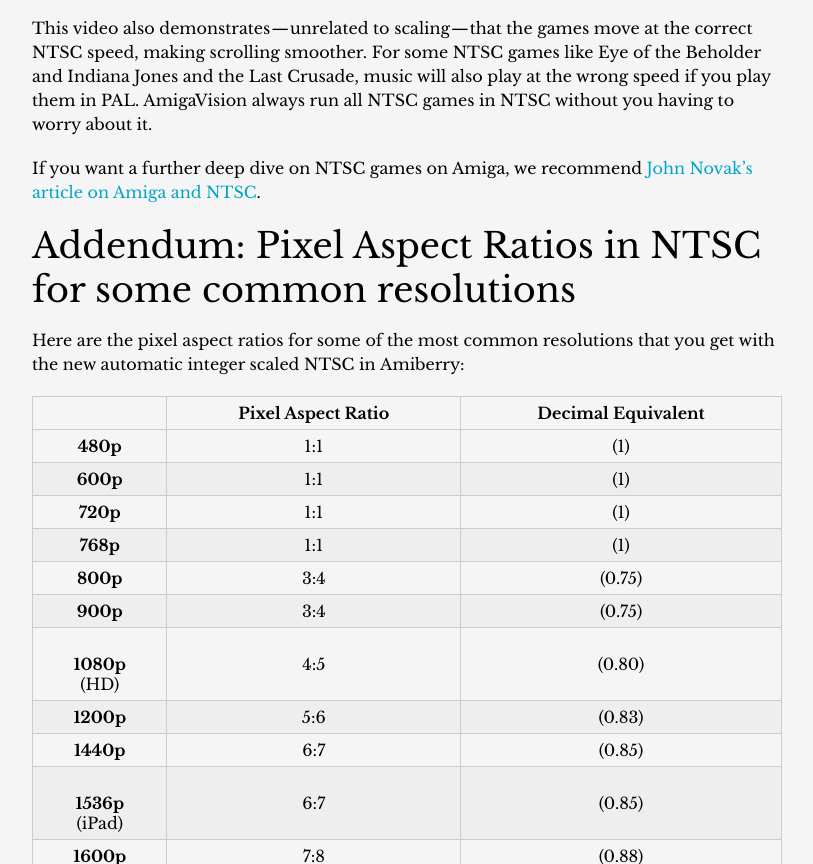
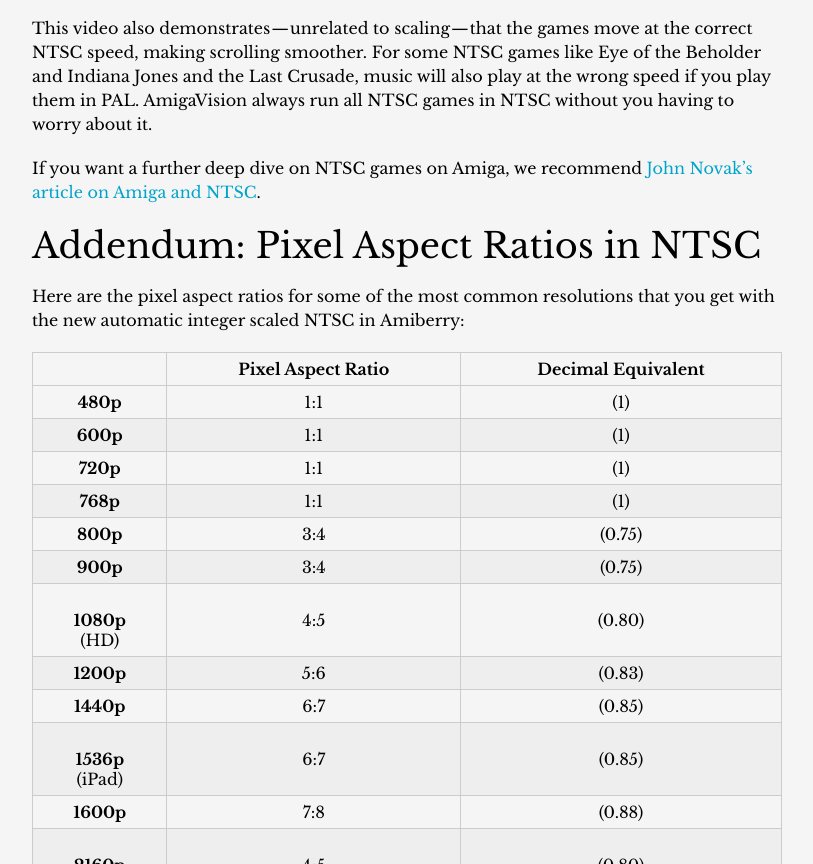
Before and after one commit to amigavision/amigavision.github.io, a Jekyll site: the page built from ntsc.md, in a window 1280 px wide and 900 px high, scrolled down 1780 px, cut to the strip 36-900 px from the top of the window. Shown: the whole strip, without its empty margins (233-1046 px from the left). Built offline with Jekyll 4.4.1, drawn with Linux system fonts in a browser that asks for light colours.

Commit message:
Simplify headline

```diff
--- a/ntsc.md
+++ b/ntsc.md
@@ -44,7 +44,7 @@
 
 If you want a further deep dive on NTSC games on Amiga, we recommend [John Novak's article on Amiga and NTSC].
 
-## Addendum: Pixel Aspect Ratios in NTSC for some common resolutions
+## Addendum: Pixel Aspect Ratios in NTSC
 
 Here are the pixel aspect ratios for some of the most common resolutions that you get with the new automatic integer scaled NTSC in Amiberry:
 
```
